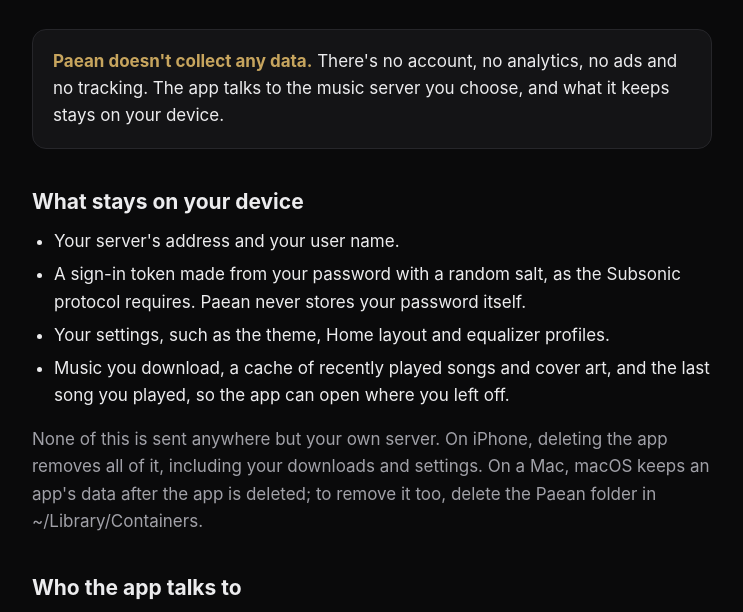
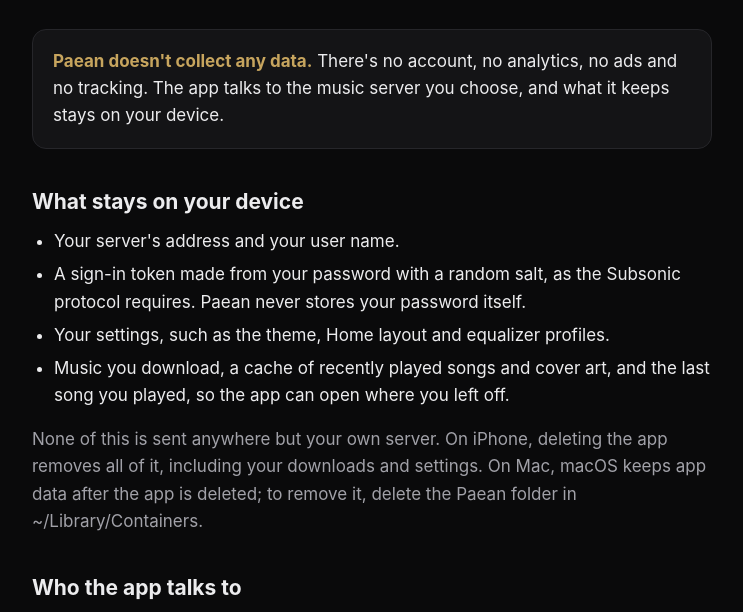
Before and after one commit to paean-navidrome/paean-navidrome.github.io, a plain HTML site: page privacy.html in a window 1280 px wide. Shown: the part 165-777 px from the top of the page, without its empty margins (268-1011 px from the left). Drawn offline with Linux system fonts and the light colour scheme.

Commit message:
Add files via upload

```diff
--- a/privacy.html
+++ b/privacy.html
@@ -72,8 +72,8 @@
       you played, so the app can open where you left off.</li>
   </ul>
   <p class="muted">None of this is sent anywhere but your own server. On iPhone, deleting the app
-    removes all of it, including your downloads and settings. On a Mac, macOS keeps an app's data
-    after the app is deleted; to remove it too, delete the Paean folder in ~/Library/Containers.</p>
+    removes all of it, including your downloads and settings. On Mac, macOS keeps app data
+    after the app is deleted; to remove it, delete the Paean folder in ~/Library/Containers.</p>
 
   <h2>Who the app talks to</h2>
   <ul>
```
